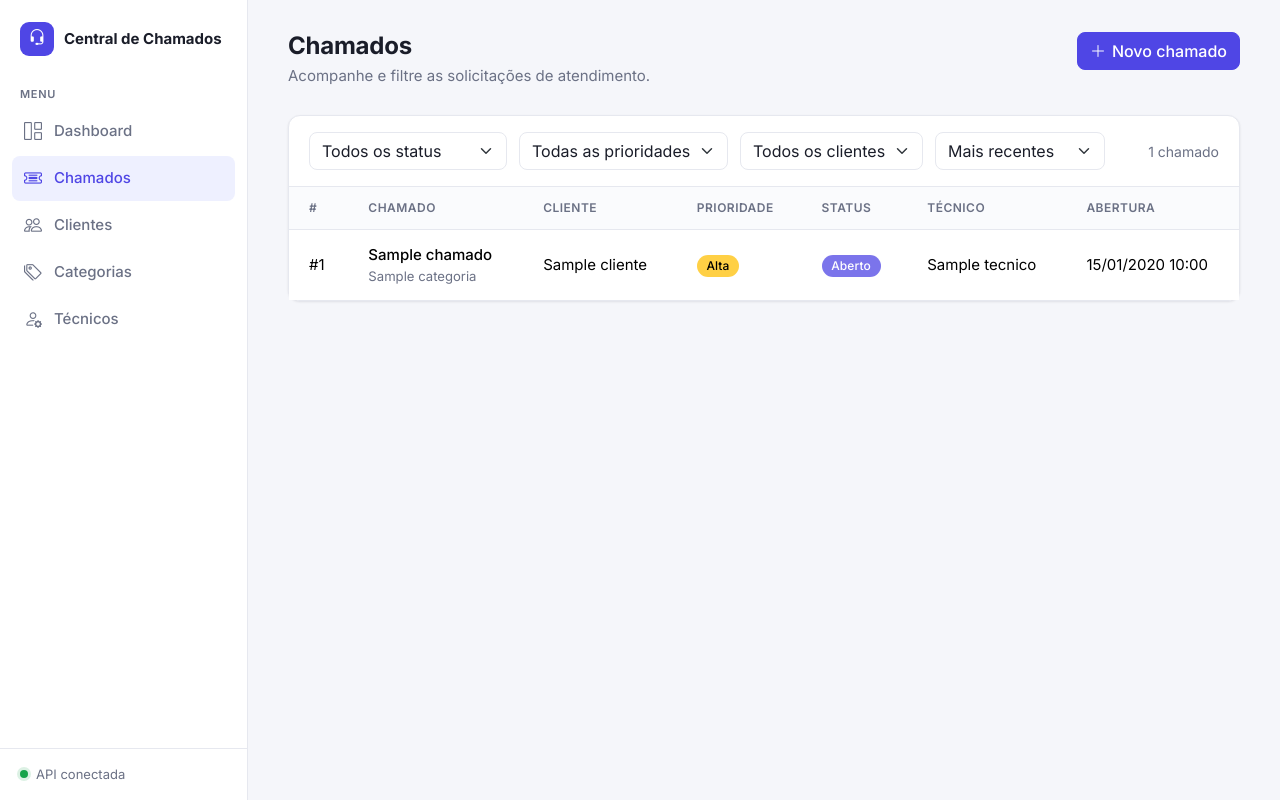
After one commit to Lucasborghezam/gestao-de-chamados, a Spring Boot app: page /chamados.html in a window 1280 px wide. The commit adds this page. Run offline with Spring Boot 4, Linux system fonts and the light colour scheme; tables that the repository leaves empty hold one stand-in row (values such as "Sample post").

Commit message:
feat: adiciona tela de chamados

```diff
--- /dev/null
+++ b/src/main/resources/static/chamados.html
@@ -0,0 +1,131 @@
+<!DOCTYPE html>
+<html lang="pt-BR">
+<head>
+    <meta charset="UTF-8">
+    <meta name="viewport" content="width=device-width, initial-scale=1.0">
+    <title>Chamados · Central de Chamados</title>
+    <link rel="preconnect" href="https://fonts.googleapis.com">
+    <link rel="preconnect" href="https://fonts.gstatic.com" crossorigin>
+    <link href="https://fonts.googleapis.com/css2?family=Inter:wght@400;500;600;700&display=swap" rel="stylesheet">
+    <link href="https://cdn.jsdelivr.net/npm/bootstrap@5.3.3/dist/css/bootstrap.min.css" rel="stylesheet">
+    <link href="https://cdn.jsdelivr.net/npm/bootstrap-icons@1.11.3/font/bootstrap-icons.min.css" rel="stylesheet">
+    <link href="/css/style.css" rel="stylesheet">
+</head>
+<body>
+    <main class="app-conteudo">
+        <div class="pagina-cabecalho">
+            <div>
+                <h1 class="pagina-titulo">Chamados</h1>
+                <p class="pagina-subtitulo">Acompanhe e filtre as solicitações de atendimento.</p>
+            </div>
+            <button class="btn btn-primary" type="button" id="botao-novo">
+                <i class="bi bi-plus-lg"></i>Novo chamado
+            </button>
+        </div>
+
+        <div id="erro-pagina"></div>
+
+        <div class="cartao">
+            <div class="barra-ferramentas">
+                <div class="filtros">
+                    <select class="form-select" id="filtro-status" aria-label="Filtrar por status">
+                        <option value="">Todos os status</option>
+                        <option value="ABERTO">Aberto</option>
+                        <option value="EM_ATENDIMENTO">Em atendimento</option>
+                        <option value="AGUARDANDO_CLIENTE">Aguardando cliente</option>
+                        <option value="FECHADO">Fechado</option>
+                    </select>
+                    <select class="form-select" id="filtro-prioridade" aria-label="Filtrar por prioridade">
+                        <option value="">Todas as prioridades</option>
+                        <option value="CRITICA">Crítica</option>
+                        <option value="ALTA">Alta</option>
+                        <option value="MEDIA">Média</option>
+                        <option value="BAIXA">Baixa</option>
+                    </select>
+                    <select class="form-select" id="filtro-cliente" aria-label="Filtrar por cliente">
+                        <option value="">Todos os clientes</option>
+                    </select>
+                    <select class="form-select" id="ordenacao" aria-label="Ordenar chamados">
+                        <option value="dataAbertura,desc">Mais recentes</option>
+                        <option value="dataAbertura,asc">Mais antigos</option>
+                        <option value="titulo,asc">Título (A-Z)</option>
+                    </select>
+                    <button class="btn btn-link text-decoration-none d-none" type="button" id="limpar-filtros">
+                        <i class="bi bi-x-lg"></i>Limpar filtros
+                    </button>
+                </div>
+                <span class="contador" id="contador"></span>
+            </div>
+            <div id="lista">
+                <div class="carregando"><span class="spinner-border spinner-border-sm"></span>Carregando chamados...</div>
+            </div>
+            <div id="paginacao"></div>
+        </div>
+    </main>
+
+    <div class="modal fade" id="modal-chamado" tabindex="-1" aria-labelledby="modal-titulo" aria-hidden="true">
+        <div class="modal-dialog modal-dialog-centered modal-lg">
+            <form class="modal-content" id="formulario" novalidate>
+                <div class="modal-header">
+                    <h5 class="modal-title" id="modal-titulo">Novo chamado</h5>
+                    <button type="button" class="btn-close" data-bs-dismiss="modal" aria-label="Fechar"></button>
+                </div>
+                <div class="modal-body">
+                    <div id="erro-formulario"></div>
+                    <div class="mb-3">
+                        <label class="form-label" for="titulo">Título <span class="obrigatorio">*</span></label>
+                        <input type="text" class="form-control" id="titulo" maxlength="150" required placeholder="Ex.: Computador não liga">
+                        <div class="invalid-feedback">Informe um título que resuma o problema.</div>
+                    </div>
+                    <div class="mb-3">
+                        <label class="form-label" for="descricao">Descrição <span class="obrigatorio">*</span></label>
+                        <textarea class="form-control" id="descricao" rows="4" maxlength="1000" required placeholder="Descreva o que acontece, desde quando e o que já foi tentado."></textarea>
+                        <div class="invalid-feedback">Descreva o problema.</div>
+                        <div class="form-text"><span id="descricao-contador">0</span>/1000 caracteres</div>
+                    </div>
+                    <div class="mb-3">
+                        <span class="form-label d-block" id="rotulo-prioridade">Prioridade <span class="obrigatorio">*</span></span>
+                        <div class="opcoes-prioridade" role="radiogroup" aria-labelledby="rotulo-prioridade">
+                            <input type="radio" class="btn-check" name="prioridade" id="prioridade-baixa" value="BAIXA">
+                            <label class="btn" for="prioridade-baixa">Baixa</label>
+                            <input type="radio" class="btn-check" name="prioridade" id="prioridade-media" value="MEDIA" checked>
+                            <label class="btn" for="prioridade-media">Média</label>
+                            <input type="radio" class="btn-check" name="prioridade" id="prioridade-alta" value="ALTA">
+                            <label class="btn" for="prioridade-alta">Alta</label>
+                            <input type="radio" class="btn-check" name="prioridade" id="prioridade-critica" value="CRITICA">
+                            <label class="btn critica" for="prioridade-critica">Crítica</label>
+                        </div>
+                    </div>
+                    <div class="row g-3 mb-1">
+                        <div class="col-md-6">
+                            <label class="form-label" for="cliente">Cliente <span class="obrigatorio">*</span></label>
+                            <select class="form-select" id="cliente" required></select>
+                            <div class="invalid-feedback">Selecione o cliente.</div>
+                            <div class="aviso-cadastro texto-suave d-none" id="aviso-cliente">
+                                Nenhum cliente cadastrado. <a href="/clientes.html">Cadastrar cliente</a>
+                            </div>
+                        </div>
+                        <div class="col-md-6">
+                            <label class="form-label" for="categoria">Categoria <span class="obrigatorio">*</span></label>
+                            <select class="form-select" id="categoria" required></select>
+                            <div class="invalid-feedback">Selecione a categoria.</div>
+                            <div class="aviso-cadastro texto-suave d-none" id="aviso-categoria">
+                                Nenhuma categoria cadastrada. <a href="/categorias.html">Cadastrar categoria</a>
+                            </div>
+                        </div>
+                    </div>
+                </div>
+                <div class="modal-footer">
+                    <button type="button" class="btn btn-light" data-bs-dismiss="modal">Cancelar</button>
+                    <button type="submit" class="btn btn-primary" id="botao-salvar">Abrir chamado</button>
+                </div>
+            </form>
+        </div>
+    </div>
+
+    <script src="https://cdn.jsdelivr.net/npm/bootstrap@5.3.3/dist/js/bootstrap.bundle.min.js"></script>
+    <script src="/js/api.js"></script>
+    <script src="/js/layout.js"></script>
+    <script src="/js/chamados.js"></script>
+</body>
+</html>
--- /dev/null
+++ b/src/main/resources/static/js/chamados.js
@@ -0,0 +1,209 @@
+// Lista de chamados com filtros, ordenação e paginação, e abertura de novos chamados.
+// Os filtros ficam na URL, para o Voltar do navegador e o F5 manterem a busca.
+
+const TAMANHO_PAGINA = 10;
+
+const lista = document.getElementById('lista');
+const contador = document.getElementById('contador');
+const erroPagina = document.getElementById('erro-pagina');
+const paginacao = document.getElementById('paginacao');
+const filtroStatus = document.getElementById('filtro-status');
+const filtroPrioridade = document.getElementById('filtro-prioridade');
+const filtroCliente = document.getElementById('filtro-cliente');
+const ordenacao = document.getElementById('ordenacao');
+const limparFiltros = document.getElementById('limpar-filtros');
+
+const elementoModal = document.getElementById('modal-chamado');
+const modal = new bootstrap.Modal(elementoModal);
+const formulario = document.getElementById('formulario');
+const erroFormulario = document.getElementById('erro-formulario');
+const campoTitulo = document.getElementById('titulo');
+const campoDescricao = document.getElementById('descricao');
+const campoCliente = document.getElementById('cliente');
+const campoCategoria = document.getElementById('categoria');
+
+let clientes = [];
+let categorias = [];
+let paginaAtual = 0;
+
+function lerFiltrosDaUrl() {
+    filtroStatus.value = parametroUrl('status') || '';
+    filtroPrioridade.value = parametroUrl('prioridade') || '';
+    filtroCliente.value = parametroUrl('clienteId') || '';
+    ordenacao.value = parametroUrl('sort') || 'dataAbertura,desc';
+    paginaAtual = Number(parametroUrl('page')) || 0;
+}
+
+function temFiltros() {
+    return filtroStatus.value !== '' || filtroPrioridade.value !== '' || filtroCliente.value !== '';
+}
+
+function montarConsulta() {
+    const consulta = new URLSearchParams();
+    if (filtroStatus.value) consulta.set('status', filtroStatus.value);
+    if (filtroPrioridade.value) consulta.set('prioridade', filtroPrioridade.value);
+    if (filtroCliente.value) consulta.set('clienteId', filtroCliente.value);
+    consulta.set('sort', ordenacao.value);
+    if (paginaAtual > 0) consulta.set('page', paginaAtual);
+    return consulta;
+}
+
+async function carregarCadastros() {
+    try {
+        [clientes, categorias] = await Promise.all([api('GET', '/clientes'), api('GET', '/categorias')]);
+        clientes.sort((a, b) => a.nome.localeCompare(b.nome, 'pt-BR'));
+        categorias.sort((a, b) => a.nome.localeCompare(b.nome, 'pt-BR'));
+        filtroCliente.innerHTML = '<option value="">Todos os clientes</option>' +
+            clientes.map(c => '<option value="' + c.id + '">' + escapar(c.nome) + '</option>').join('');
+    } catch (erro) {
+        mostrarErro(erroPagina, erro);
+    }
+}
+
+async function carregar() {
+    const consulta = montarConsulta();
+    history.replaceState(null, '', '/chamados.html' + (consulta.toString() ? '?' + consulta : ''));
+    limparFiltros.classList.toggle('d-none', !temFiltros());
+
+    consulta.set('page', paginaAtual);
+    consulta.set('size', TAMANHO_PAGINA);
+    // Desempate pelo número: chamados criados no mesmo instante ficam sempre na mesma ordem
+    consulta.append('sort', 'id,' + ordenacao.value.split(',')[1]);
+    try {
+        const resultado = await api('GET', '/chamados?' + consulta);
+        limparErro(erroPagina);
+
+        // Se a página pedida não existe mais (ex.: depois de filtrar), volta para a primeira
+        if (resultado.content.length === 0 && paginaAtual > 0) {
+            paginaAtual = 0;
+            return carregar();
+        }
+        renderizar(resultado);
+    } catch (erro) {
+        lista.innerHTML = '';
+        paginacao.innerHTML = '';
+        contador.textContent = '';
+        mostrarErro(erroPagina, erro);
+    }
+}
+
+function renderizar(resultado) {
+    const total = resultado.totalElements;
+    contador.textContent = total + (total === 1 ? ' chamado' : ' chamados');
+
+    if (total === 0) {
+        contador.textContent = '';
+        paginacao.innerHTML = '';
+        lista.innerHTML = temFiltros()
+            ? '<div class="vazio"><div class="vazio-icone"><i class="bi bi-funnel"></i></div>' +
+              '<div class="vazio-titulo">Nenhum chamado com esses filtros</div>' +
+              '<p>Tente outra combinação ou limpe os filtros.</p>' +
+              '<button class="btn btn-light border" type="button" onclick="limpar()">Limpar filtros</button></div>'
+            : '<div class="vazio"><div class="vazio-icone"><i class="bi bi-ticket-detailed"></i></div>' +
+              '<div class="vazio-titulo">Nenhum chamado aberto ainda</div>' +
+              '<p>Quando um cliente precisar de ajuda, registre o chamado aqui.</p>' +
+              '<button class="btn btn-primary" type="button" onclick="abrirCadastro()">' +
+              '<i class="bi bi-plus-lg"></i>Novo chamado</button></div>';
+        return;
+    }
+
+    const linhas = resultado.content.map(c =>
+        '<tr class="linha-clicavel" onclick="location.href=\'/chamado.html?id=' + c.id + '\'">' +
+        '<td class="texto-suave">#' + c.id + '</td>' +
+        '<td><a class="fw-medium text-reset text-decoration-none" href="/chamado.html?id=' + c.id + '">' + escapar(c.titulo) + '</a>' +
+        '<div class="texto-suave small">' + escapar(c.categoria.nome) +
+        '<span class="d-lg-none"> · ' + escapar(c.cliente.nome) + '</span></div></td>' +
+        '<td class="d-none d-lg-table-cell">' + escapar(c.cliente.nome) + '</td>' +
+        '<td class="d-none d-md-table-cell">' + etiqueta(PRIORIDADE, c.prioridade) + '</td>' +
+        '<td>' + etiqueta(STATUS, c.status) + '</td>' +
+        '<td class="texto-suave d-none d-xl-table-cell">' + (c.tecnico ? escapar(c.tecnico.nome) : 'Não atribuído') + '</td>' +
+        '<td class="texto-suave d-none d-md-table-cell text-nowrap">' + formatarData(c.dataAbertura) + '</td>' +
+        '</tr>').join('');
+
+    lista.innerHTML =
+        '<div class="table-responsive"><table class="table table-hover tabela">' +
+        '<thead><tr><th>#</th><th>Chamado</th><th class="d-none d-lg-table-cell">Cliente</th>' +
+        '<th class="d-none d-md-table-cell">Prioridade</th><th>Status</th>' +
+        '<th class="d-none d-xl-table-cell">Técnico</th><th class="d-none d-md-table-cell">Abertura</th></tr></thead>' +
+        '<tbody>' + linhas + '</tbody></table></div>';
+
+    renderizarPaginacao(paginacao, resultado, pagina => {
+        paginaAtual = pagina;
+        carregar();
+        window.scrollTo({ top: 0, behavior: 'smooth' });
+    });
+}
+
+function aoFiltrar() {
+    paginaAtual = 0;
+    carregar();
+}
+
+function limpar() {
+    filtroStatus.value = '';
+    filtroPrioridade.value = '';
+    filtroCliente.value = '';
+    aoFiltrar();
+}
+
+function abrirCadastro() {
+    formulario.reset();
+    formulario.classList.remove('was-validated');
+    limparErro(erroFormulario);
+    document.getElementById('descricao-contador').textContent = '0';
+
+    campoCliente.innerHTML = '<option value="">Selecione...</option>' +
+        clientes.map(c => '<option value="' + c.id + '">' + escapar(c.nome) + '</option>').join('');
+    campoCategoria.innerHTML = '<option value="">Selecione...</option>' +
+        categorias.map(c => '<option value="' + c.id + '">' + escapar(c.nome) + '</option>').join('');
+    document.getElementById('aviso-cliente').classList.toggle('d-none', clientes.length > 0);
+    document.getElementById('aviso-categoria').classList.toggle('d-none', categorias.length > 0);
+
+    // Se a lista estiver filtrada por um cliente, ele já vem selecionado
+    if (filtroCliente.value) {
+        campoCliente.value = filtroCliente.value;
+    }
+    modal.show();
+}
+
+async function salvar(evento) {
+    evento.preventDefault();
+    limparErro(erroFormulario);
+    if (!formulario.checkValidity()) {
+        formulario.classList.add('was-validated');
+        return;
+    }
+
+    const dados = {
+        titulo: campoTitulo.value.trim(),
+        descricao: campoDescricao.value.trim(),
+        prioridade: formulario.querySelector('input[name="prioridade"]:checked').value,
+        clienteId: Number(campoCliente.value),
+        categoriaId: Number(campoCategoria.value)
+    };
+
+    try {
+        const criado = await comCarregamento(document.getElementById('botao-salvar'), () =>
+            api('POST', '/chamados', dados));
+        modal.hide();
+        notificar('Chamado #' + criado.id + ' aberto.');
+        paginaAtual = 0;
+        await carregar();
+    } catch (erro) {
+        mostrarErro(erroFormulario, erro);
+    }
+}
+
+document.getElementById('botao-novo').addEventListener('click', abrirCadastro);
+[filtroStatus, filtroPrioridade, filtroCliente, ordenacao].forEach(f => f.addEventListener('change', aoFiltrar));
+limparFiltros.addEventListener('click', limpar);
+formulario.addEventListener('submit', salvar);
+campoDescricao.addEventListener('input', () =>
+    document.getElementById('descricao-contador').textContent = campoDescricao.value.length);
+elementoModal.addEventListener('shown.bs.modal', () => campoTitulo.focus());
+
+(async () => {
+    await carregarCadastros();
+    lerFiltrosDaUrl();
+    await carregar();
+})();
--- a/src/main/resources/static/js/cliente.js
+++ b/src/main/resources/static/js/cliente.js
@@ -61,7 +61,8 @@ async function carregar() {
 async function carregarChamados(pagina) {
     const area = document.getElementById('chamados');
     try {
-        const resultado = await api('GET', '/clientes/' + id + '/chamados?page=' + pagina + '&size=' + TAMANHO_PAGINA);
+        const resultado = await api('GET', '/clientes/' + id + '/chamados?page=' + pagina + '&size=' + TAMANHO_PAGINA +
+            '&sort=dataAbertura,desc&sort=id,desc');
         document.getElementById('total-chamados').textContent = resultado.totalElements;
 
         if (resultado.totalElements === 0) {
```
Also changed, not shown: src/main/resources/static/css/style.css (+34 -0 lines).
